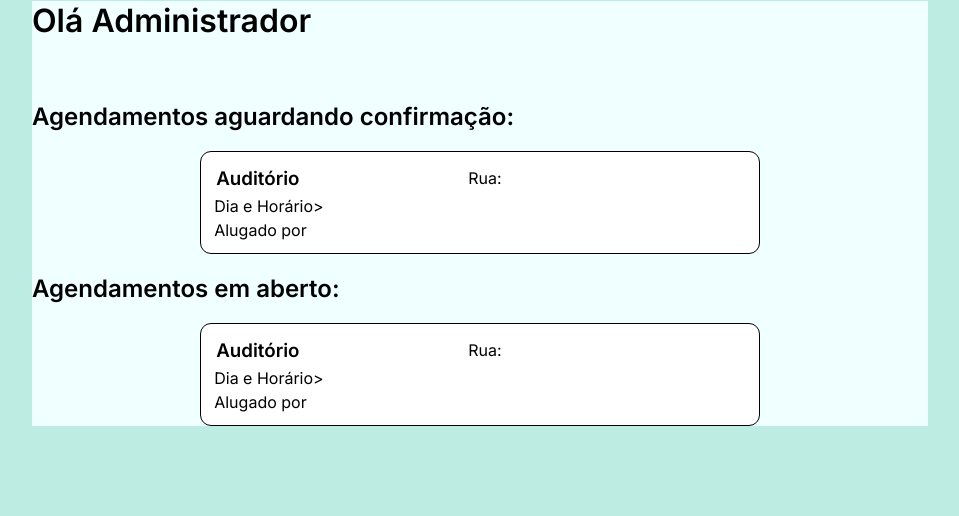
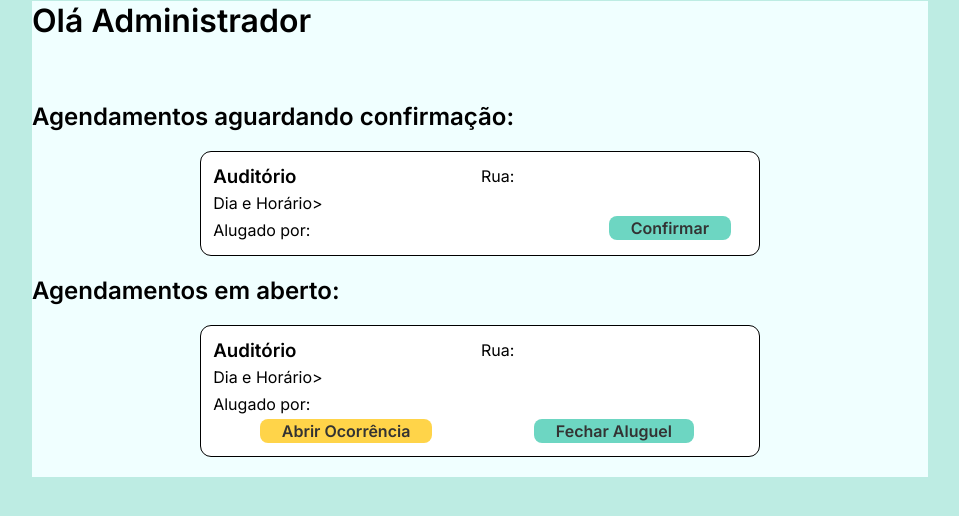
Before and after one commit to Luuh03/natureza-viva, a PHP site: page /pages/homepage_admin.php in a window 1280 px wide. Shown: the part 112-628 px from the top of the page, without its empty margins (160-1119 px from the left). Run offline with PHP 8.4, Linux system fonts and the light colour scheme.

Commit message:
alteração homepageadmin

```diff
--- a/pages/homepage_admin.php
+++ b/pages/homepage_admin.php
@@ -38,7 +38,8 @@
                         <td>Dia e Horário>
                     </tr>
                     <tr>
-                        <td>Alugado por</td>
+                        <td>Alugado por:</td>
+                        <td id="botao1"><a id="confirmar">Confirmar</a></td>
                     </tr>
                 </table>
             </div>
@@ -55,10 +56,15 @@
                         <td>Dia e Horário>
                     </tr>
                     <tr>
-                        <td>Alugado por</td>
+                        <td>Alugado por:</td>
+                    </tr>
+                    <tr>
+                        <td id="botao2"><a id="abrir">Abrir Ocorrência</a></td>
+                        <td id="botao2"><a id=confirmar>Fechar Aluguel</a></td>
                     </tr>
                 </table>
             </div>
+            <br>
         </main>
     </body>
 
--- a/styles/style_homepage_admin.css
+++ b/styles/style_homepage_admin.css
@@ -81,10 +81,48 @@ main{
     padding: 10px;
 }
 
+table{
+    width: 100%;
+}
+
 td {
     width: 250px;
+    height: 25px;
+    padding: 0px;
 }
 
 h3 {
-    margin: 2px;
+    margin: 0px;
+    padding: 0px;
 }
+
+.box2{
+    width: 100%;
+    height: 30px;
+    text-align: right;
+}
+#botao1 {
+    float: left;
+    text-align: right;
+}
+#confirmar {
+    background-color: #6DD6C2;
+    border-radius: 8px;
+    padding: 2px 22px;
+    align-items: right;
+    color:  #333;
+    font-weight: 600;
+}
+
+#botao2 {
+    text-align: center;
+}
+
+#abrir {
+    background-color: #FFD449;
+    border-radius: 8px;
+    padding: 2px 22px;
+    align-items: right;
+    color:  #333;
+    font-weight: 600;
+}
```
Also changed, not shown: pages/register_local.php (added).
